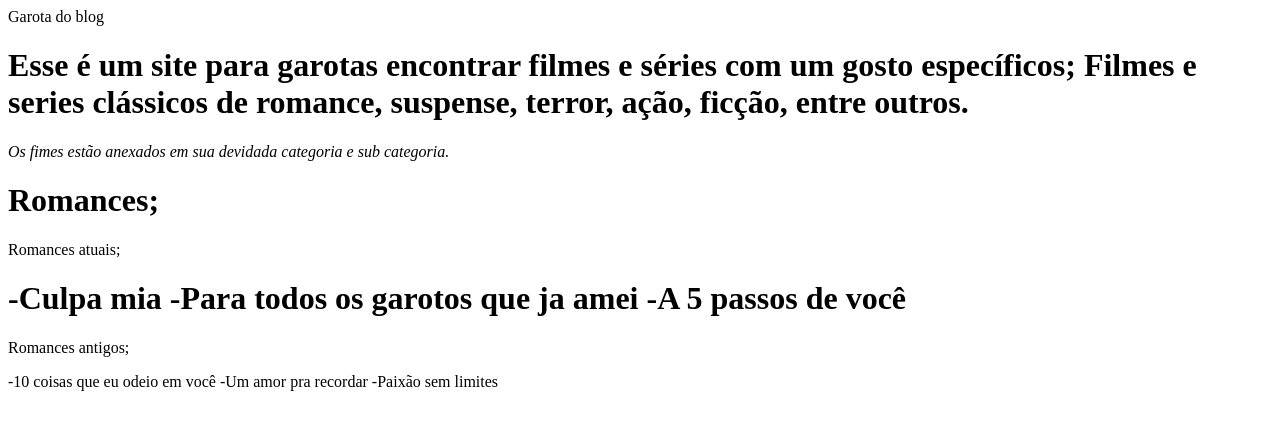
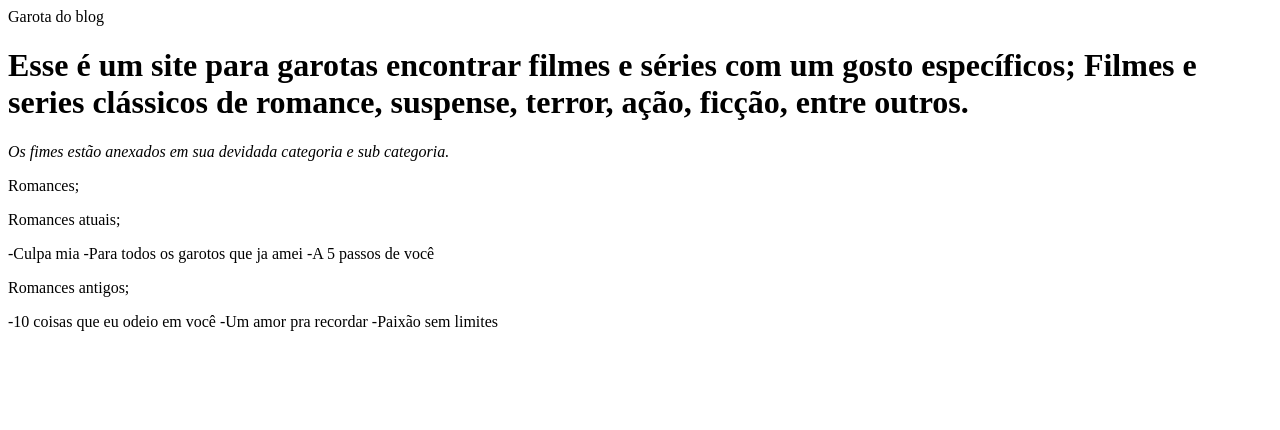
Before and after one commit to kamillesz/html5ecss31c, a plain HTML site: page index.html in a window 1280 px wide. Drawn offline with Linux system fonts and the light colour scheme.

Commit message:
salvando

```diff
--- a/index.html
+++ b/index.html
@@ -3,6 +3,7 @@
   <head>
     <meta charset="UTF-8"
     <title>Garota do blog</title>
+    <link rel="stylesheet" hrel="style.css">
   </head>
   <body>
     <h1> Esse é um site para garotas encontrar filmes e séries com um gosto específicos;
@@ -10,17 +11,17 @@
 
     <p><em>Os fimes estão <strng>anexados em sua devidada categoria e sub categoria</strong>.</em ></p>
 
-    <h1>Romances;</h1>
+    <p>Romances;</p>
 
     <p>Romances atuais;</p>
-    <h1>-Culpa mia
+    <p>-Culpa mia
         -Para todos os garotos que ja amei
-        -A 5 passos de você</h1>
+        -A 5 passos de você</p>
 
 
   <p>Romances antigos;</p>
-      -10 coisas que eu odeio em você
+      <p>-10 coisas que eu odeio em você
       -Um amor pra recordar
-      -Paixão sem limites
+      -Paixão sem limites<p>
   </body>
 </html>
```
Also changed, not shown: style.css (added).
